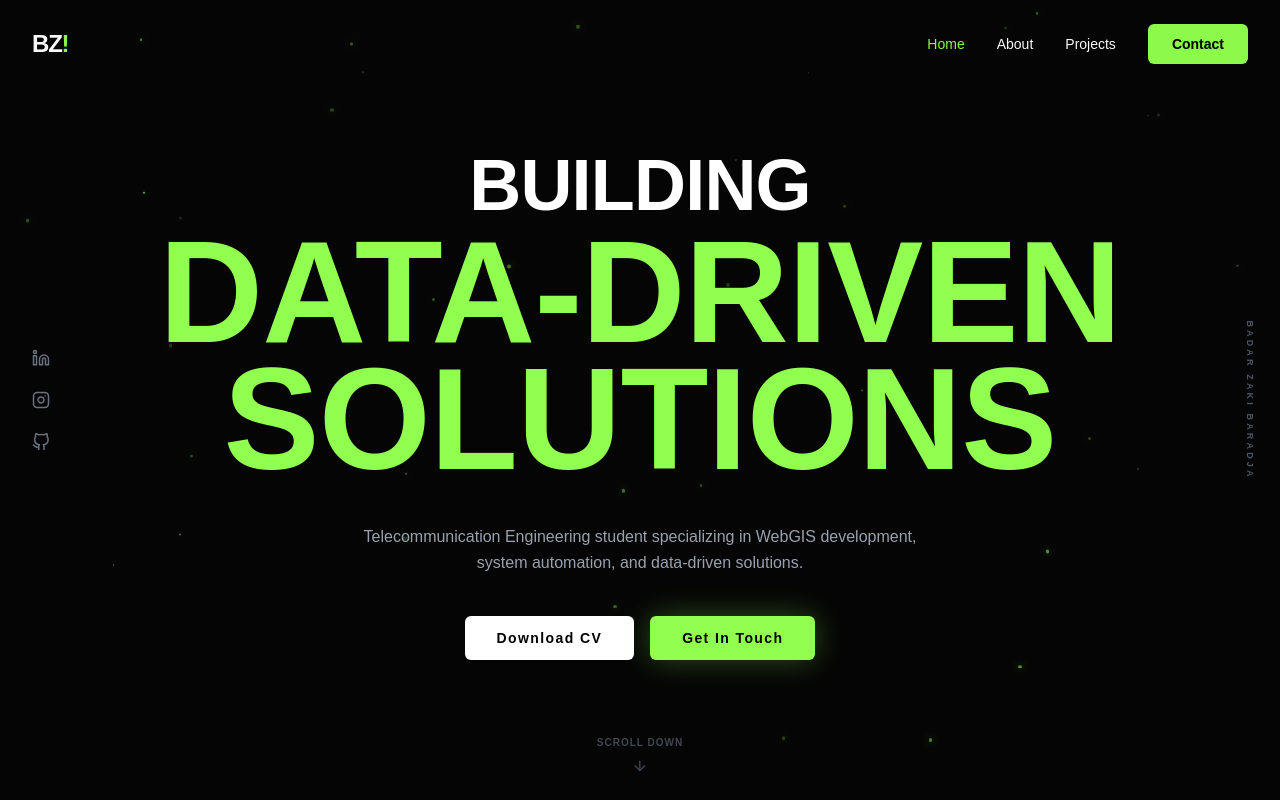
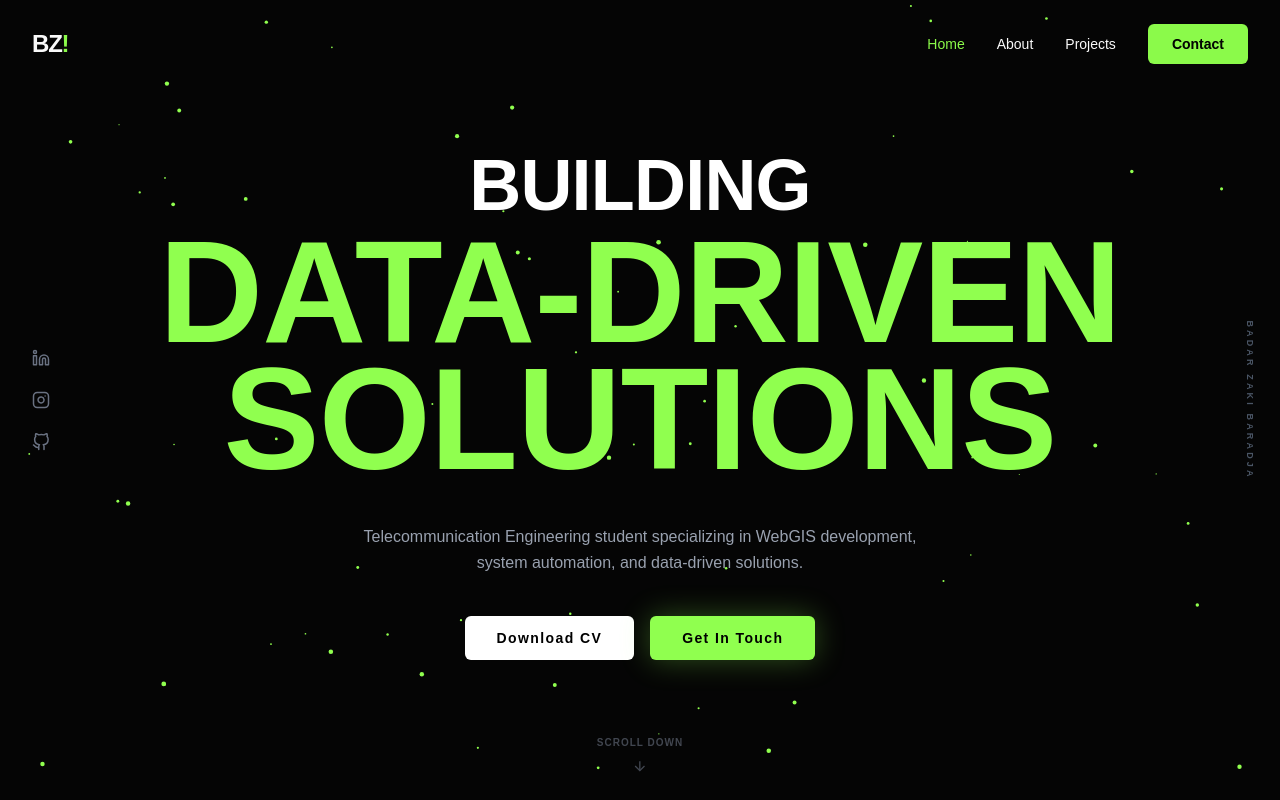
Before and after one commit to badarbaradja/bzportofolio, a Next.js app: page / in a window 1280 px wide. Shown: the top 800 px of the page. Built offline with nearby package versions, Linux system fonts and the light colour scheme.

Commit message:
update: add new features

```diff
--- a/components/HeroSection.tsx
+++ b/components/HeroSection.tsx
@@ -1,10 +1,54 @@
 "use client";
 
-import { motion, Variants } from "framer-motion";
+import { motion, Variants, useMotionValue, useSpring, useTransform } from "framer-motion";
+import { useEffect, useState } from "react";
 import ParticleBackground from "./ParticleBackground";
 import Link from "next/link";
 
 export default function HeroSection() {
+  // ✅ handle window size (biar aman dari SSR error)
+  const [viewport, setViewport] = useState({ width: 1920, height: 1080 });
+
+  useEffect(() => {
+    setViewport({
+      width: window.innerWidth,
+      height: window.innerHeight,
+    });
+
+    const handleResize = () => {
+      setViewport({
+        width: window.innerWidth,
+        height: window.innerHeight,
+      });
+    };
+
+    window.addEventListener("resize", handleResize);
+    return () => window.removeEventListener("resize", handleResize);
+  }, []);
+
+  // ✅ mouse tracking
+  const mouseX = useMotionValue(0);
+  const mouseY = useMotionValue(0);
+
+  useEffect(() => {
+    const handleMouseMove = (e: MouseEvent) => {
+      mouseX.set(e.clientX);
+      mouseY.set(e.clientY);
+    };
+
+    window.addEventListener("mousemove", handleMouseMove);
+    return () => window.removeEventListener("mousemove", handleMouseMove);
+  }, [mouseX, mouseY]);
+
+  // ✅ smoothing
+  const smoothX = useSpring(mouseX, { stiffness: 50, damping: 20 });
+  const smoothY = useSpring(mouseY, { stiffness: 50, damping: 20 });
+
+  // ✅ parallax transform (AMAN dari undefined window)
+  const moveX = useTransform(smoothX, [0, viewport.width], [-25, 25]);
+  const moveY = useTransform(smoothY, [0, viewport.height], [-25, 25]);
+
+  // ✅ animation variants
   const containerVariants: Variants = {
     hidden: { opacity: 0 },
     visible: {
@@ -14,27 +58,40 @@ export default function HeroSection() {
   };
 
   const wordVariants: Variants = {
-    hidden: { y: "110%", opacity: 0 },
+    hidden: {
+      y: "120%",
+      opacity: 0,
+      scale: 1.1,
+      filter: "blur(10px)",
+    },
     visible: {
       y: "0%",
       opacity: 1,
-      transition: { duration: 0.9, ease: [0.16, 1, 0.3, 1] },
+      scale: 1,
+      filter: "blur(0px)",
+      transition: { duration: 1, ease: [0.16, 1, 0.3, 1] },
     },
   };
 
   return (
     <section className="relative h-screen flex flex-col justify-center items-center overflow-hidden bg-[#050505]">
-      <ParticleBackground />
 
+      {/* 🔥 PARALLAX BACKGROUND */}
+      <motion.div style={{ x: moveX, y: moveY }} className="absolute inset-0">
+        <ParticleBackground />
+      </motion.div>
+
+      {/* CONTENT */}
       <div className="flex flex-col items-center justify-center w-full px-4 text-center z-10">
 
+        {/* TITLE */}
         <motion.h1
           variants={containerVariants}
           initial="hidden"
           animate="visible"
           className="font-black uppercase tracking-tighter"
         >
-          {/* Baris 1: putih, lebih kecil */}
+          {/* BUILDING */}
           <div className="overflow-hidden">
             <motion.span
               variants={wordVariants}
@@ -44,28 +101,34 @@ export default function HeroSection() {
             </motion.span>
           </div>
 
-          {/* Baris 2: hijau, besar */}
+          {/* DATA */}
           <div className="overflow-hidden">
             <motion.span
               variants={wordVariants}
-              className="block text-[#90ff4f] text-6xl sm:text-7xl md:text-[9rem] leading-[0.88]"
+              className="block text-[#90ff4f] text-6xl sm:text-7xl md:text-[9rem] leading-[0.88] hover:drop-shadow-[0_0_25px_rgba(144,255,79,0.6)] transition-all duration-500"
             >
               DATA-DRIVEN
             </motion.span>
           </div>
 
-          {/* Baris 3: hijau, besar */}
+          {/* SOLUTIONS */}
           <div className="overflow-hidden">
             <motion.span
               variants={wordVariants}
-              className="block text-[#90ff4f] text-6xl sm:text-7xl md:text-[9rem] leading-[0.88]"
+              className="block text-[#90ff4f] text-6xl sm:text-7xl md:text-[9rem] leading-[0.88] hover:drop-shadow-[0_0_25px_rgba(144,255,79,0.6)] transition-all duration-500"
             >
               SOLUTIONS
             </motion.span>
           </div>
         </motion.h1>
 
-        {/* Subtitle */}
+        {/* FLOATING EFFECT */}
+        <motion.div
+          animate={{ y: [0, -8, 0] }}
+          transition={{ duration: 6, repeat: Infinity, ease: "easeInOut" }}
+        />
+
+        {/* SUBTITLE */}
         <motion.p
           initial={{ opacity: 0, y: 24 }}
           animate={{ opacity: 1, y: 0 }}
@@ -76,7 +139,7 @@ export default function HeroSection() {
           system automation, and data-driven solutions.
         </motion.p>
 
-        {/* CTA Buttons */}
+        {/* BUTTONS */}
         <motion.div
           initial={{ opacity: 0, y: 24 }}
           animate={{ opacity: 1, y: 0 }}
@@ -90,6 +153,7 @@ export default function HeroSection() {
           >
             Download CV
           </a>
+
           <Link
             href="/contact"
             className="px-8 py-3 bg-[#90ff4f] text-black text-sm font-bold tracking-widest hover:bg-white transition-all duration-300 rounded-md shadow-[0_0_30px_rgba(144,255,79,0.3)]"
@@ -99,7 +163,7 @@ export default function HeroSection() {
         </motion.div>
       </div>
 
-      {/* Scroll indicator */}
+      {/* SCROLL INDICATOR */}
       <motion.div
         initial={{ opacity: 0 }}
         animate={{ opacity: 0.6 }}
@@ -112,7 +176,7 @@ export default function HeroSection() {
           className="flex flex-col items-center gap-2"
         >
           <span className="text-[10px] tracking-widest font-bold">SCROLL DOWN</span>
-          <svg width="16" height="16" viewBox="0 0 24 24" fill="none" stroke="currentColor" strokeWidth="2" strokeLinecap="round" strokeLinejoin="round">
+          <svg width="16" height="16" viewBox="0 0 24 24" fill="none" stroke="currentColor" strokeWidth="2">
             <line x1="12" y1="5" x2="12" y2="19" />
             <polyline points="19 12 12 19 5 12" />
           </svg>
--- a/components/ParticleBackground.tsx
+++ b/components/ParticleBackground.tsx
@@ -1,53 +1,92 @@
 "use client";
 
-import { motion } from "framer-motion";
-import { useEffect, useState } from "react";
-
-interface Particle {
-  id: number;
-  x: number;
-  y: number;
-  size: number;
-  duration: number;
-  delay: number;
-}
+import { useEffect, useRef } from "react";
 
 export default function ParticleBackground() {
-  const [particles, setParticles] = useState<Particle[]>([]);
+  const canvasRef = useRef<HTMLCanvasElement>(null);
 
   useEffect(() => {
-    const particleArray = Array.from({ length: 40 }).map((_, i) => ({
-      id: i,
-      x: Math.random() * 100,
-      y: Math.random() * 100,
-      size: Math.random() * 3 + 1,
-      duration: Math.random() * 15 + 15,
-      delay: Math.random() * 5,
-    }));
-    setParticles(particleArray);
+    const canvas = canvasRef.current!;
+    const ctx = canvas.getContext("2d")!;
+
+    let particles: any[] = [];
+    let mouse = { x: 0, y: 0 };
+
+    const resize = () => {
+      canvas.width = window.innerWidth;
+      canvas.height = window.innerHeight;
+    };
+
+    resize();
+    window.addEventListener("resize", resize);
+
+    // mouse tracking
+    window.addEventListener("mousemove", (e) => {
+      mouse.x = e.clientX;
+      mouse.y = e.clientY;
+    });
+
+    // create particles
+    const createParticles = () => {
+      particles = [];
+      for (let i = 0; i < 80; i++) {
+        particles.push({
+          x: Math.random() * canvas.width,
+          y: Math.random() * canvas.height,
+          vx: (Math.random() - 0.5) * 0.3,
+          vy: (Math.random() - 0.5) * 0.3,
+          size: Math.random() * 2 + 0.5,
+        });
+      }
+    };
+
+    createParticles();
+
+    const animate = () => {
+      ctx.clearRect(0, 0, canvas.width, canvas.height);
+
+      particles.forEach((p) => {
+        // 🟢 IDLE MOTION (flow + drift)
+        p.x += p.vx + Math.sin(p.y * 0.01) * 0.1;
+        p.y += p.vy + Math.cos(p.x * 0.01) * 0.1;
+
+        // 🔥 MOUSE INTERACTION (attraction)
+        const dx = mouse.x - p.x;
+        const dy = mouse.y - p.y;
+        const dist = Math.sqrt(dx * dx + dy * dy);
+
+        if (dist < 150) {
+          p.x -= dx * 0.002;
+          p.y -= dy * 0.002;
+        }
+
+        // wrap around screen
+        if (p.x < 0) p.x = canvas.width;
+        if (p.x > canvas.width) p.x = 0;
+        if (p.y < 0) p.y = canvas.height;
+        if (p.y > canvas.height) p.y = 0;
+
+        // draw particle
+        ctx.beginPath();
+        ctx.arc(p.x, p.y, p.size, 0, Math.PI * 2);
+        ctx.fillStyle = "#90ff4f";
+        ctx.fill();
+      });
+
+      requestAnimationFrame(animate);
+    };
+
+    animate();
+
+    return () => {
+      window.removeEventListener("resize", resize);
+    };
   }, []);
 
   return (
-    <div className="absolute inset-0 z-0 overflow-hidden pointer-events-none">
-      {particles.map((p) => (
-        <motion.div
-          key={p.id}
-          className="absolute bg-[#90ff4f] rounded-full shadow-[0_0_8px_rgba(144,255,79,0.8)]"
-          style={{
-            width: p.size,
-            height: p.size,
-            left: `${p.x}vw`,
-            top: `${p.y}vh`,
-          }}
-          animate={{ y: [0, -100], opacity: [0, 0.8, 0] }}
-          transition={{
-            duration: p.duration,
-            repeat: Infinity,
-            ease: "linear",
-            delay: p.delay,
-          }}
-        />
-      ))}
-    </div>
+    <canvas
+      ref={canvasRef}
+      className="absolute inset-0 w-full h-full"
+    />
   );
 }
```
Also changed, not shown: app/contact/projects/page.tsx (renamed from app/projects/page.tsx).
